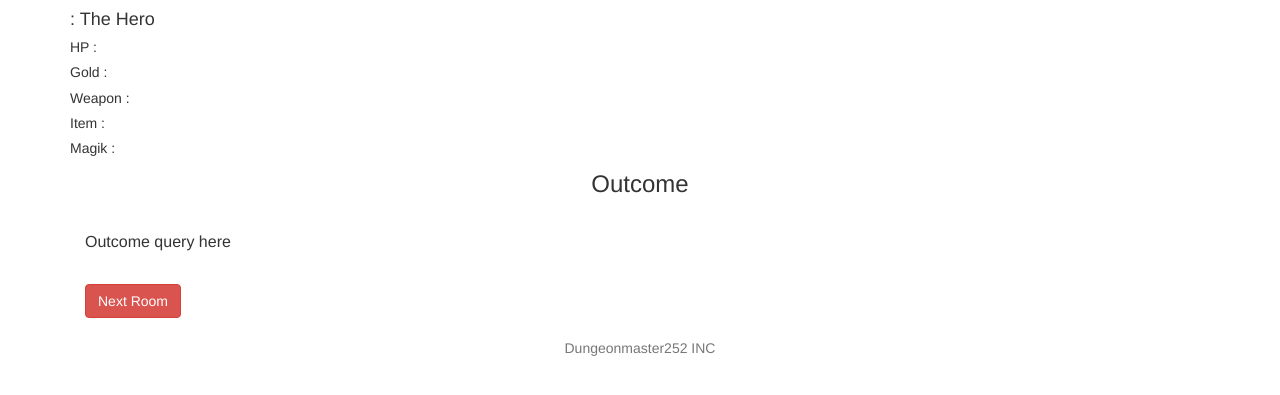
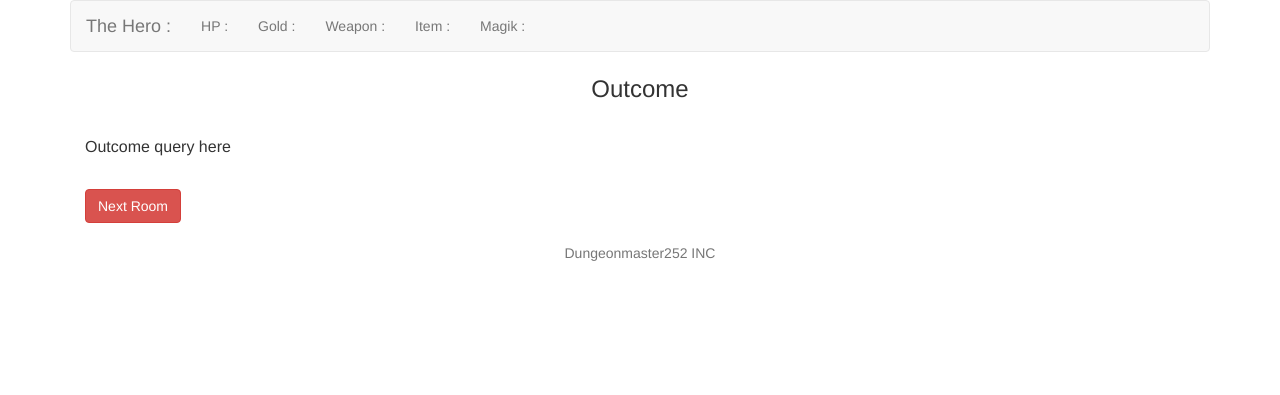
Before and after one commit to aferrard/Dungeon252, a Node server app: page /outcome in a window 1280 px wide. Shown: the top 395 px of the page. Run offline with Node 20, Linux system fonts and the light colour scheme; some libraries are stand-ins or nearby versions.

Commit message:
wording on hero and outcome header

```diff
--- a/views/pages/outcome.ejs
+++ b/views/pages/outcome.ejs
@@ -6,12 +6,20 @@
 <body class="container">
 
 <header>
-    <h4><%=hero%> : The Hero</h4>
-    <h5>HP : <%=health%></h5>
-    <h5>Gold : <%=gold%></h5>
-    <h5>Weapon : <%=weapon%></h5>
-    <h5>Item : <%=item%></h5>
-    <h5>Magik : <%=magik%></h5>
+    <nav class="navbar navbar-default" role="navigation">
+        <div class="container-fluid">
+            <div class="navbar-header">
+                <a class="navbar-brand">The Hero : <%=hero%></a>
+            </div>
+            <div class="nav navbar-nav">
+                <li><a>HP : <%=health%></a></li>
+                <li><a>Gold : <%=gold%></a></li>
+                <li><a>Weapon : <%=weapon%></a></li>
+                <li><a>Item : <%=item%></a></li>
+                <li><a>Magik : <%=magik%></a></li>
+            </div>
+        </div>
+    </nav>
 </header>
 
 <main>
--- a/views/pages/room.ejs
+++ b/views/pages/room.ejs
@@ -7,7 +7,7 @@
     <nav class="navbar navbar-default" role="navigation">
         <div class="container-fluid">
             <div class="navbar-header">
-                <a class="navbar-brand"> <%=hero%> : The Hero</a>
+                <a class="navbar-brand">The Hero : <%=hero%></a>
             </div>
             <div class="nav navbar-nav">
                 <li><a>HP : <%=health%></a></li>
@@ -18,8 +18,6 @@
             </div>
         </div>
     </nav>
-
-
 </header>
 <body class="container">
 
```
